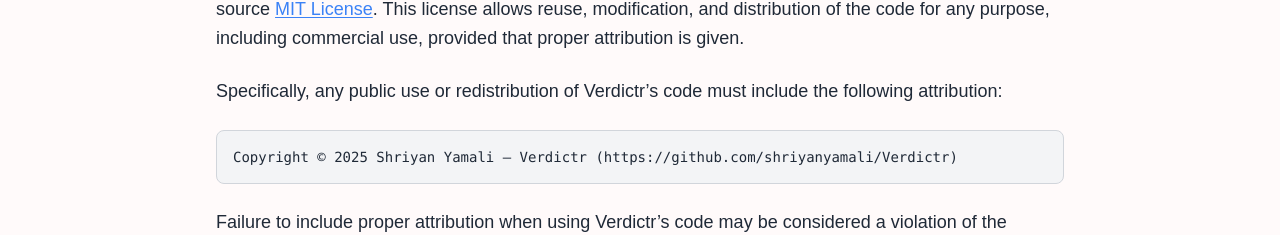
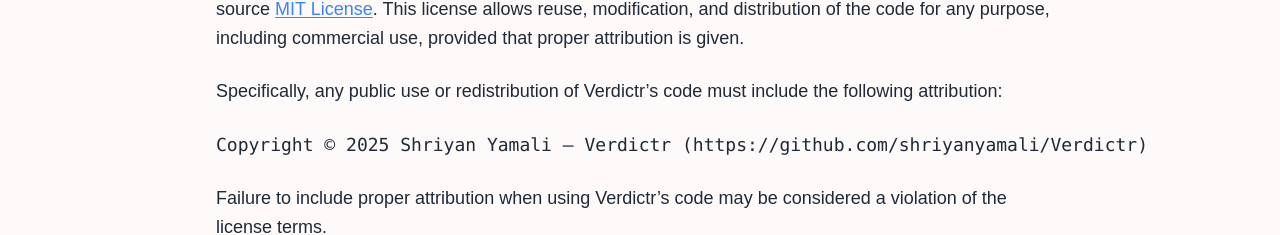
Before and after one commit to shriyanyamali/JurisMercatus, a Next.js app: page /terms in a window 1280 px wide. Shown: the part 2612-2847 px from the top of the page. Built offline with nearby package versions, Linux system fonts and the light colour scheme; a web font is replaced by a local one.

Commit message:
small changes

```diff
--- a/app/terms/page.js
+++ b/app/terms/page.js
@@ -188,7 +188,7 @@ export default function Terms() {
             must include the following attribution:
           </p>
 
-          <pre className="bg-gray-100 text-sm text-gray-800 p-4 rounded-lg border border-gray-300 overflow-x-auto">
+          <pre>
             Copyright © 2025 Shriyan Yamali – Verdictr
             (https://github.com/shriyanyamali/Verdictr)
           </pre>
```
Also changed, not shown: 1 other file (tests, documents, lock files or other folders).
